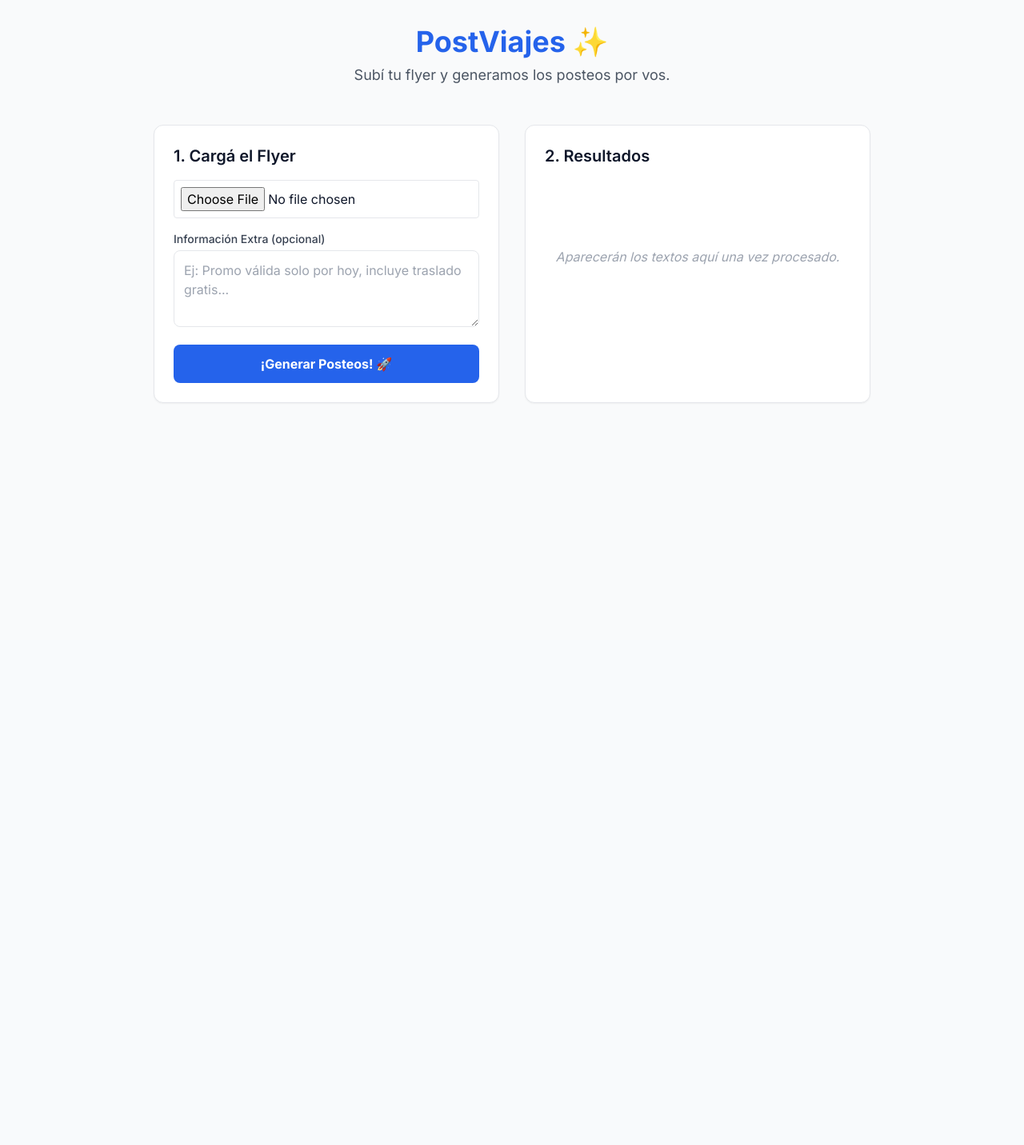
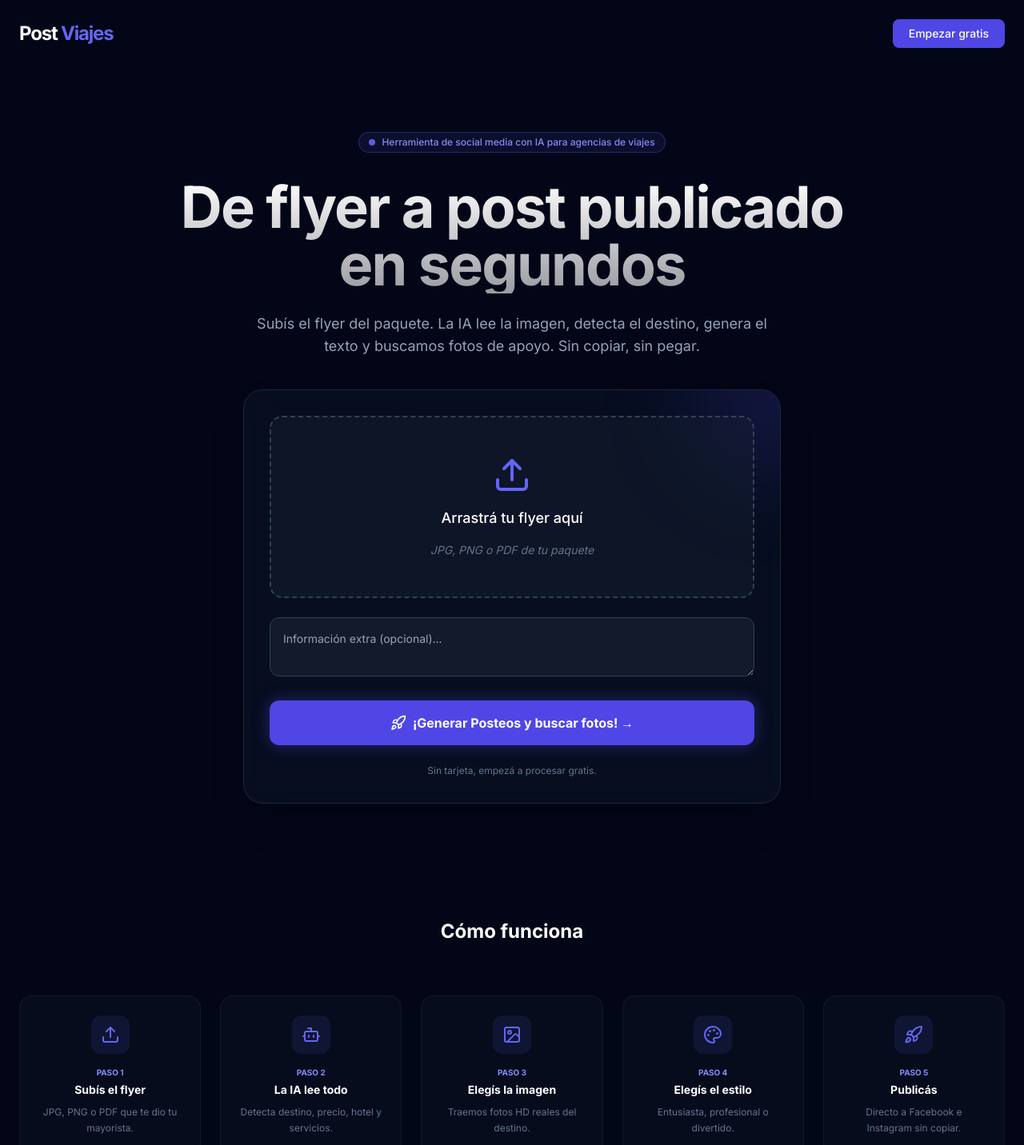
Before and after one commit to emilianocrespotw-ship-it/postviajes, a Next.js app: page / in a window 1280 px wide. Shown: the top 1432 px of the page at 80% size. Before the commit the page ends 800 px from the top, so only its background shows below. Built offline with nearby package versions, Linux system fonts and the light colour scheme.

Commit message:
Diseño premium estilo SaaS Dark Mode con iconos

```diff
--- a/app/page.tsx
+++ b/app/page.tsx
@@ -1,6 +1,7 @@
 'use client'
 
 import { useState } from 'react'
+import { Upload, Bot, Image as ImageIcon, Palette, Rocket, CheckCircle2 } from 'lucide-react'
 
 export default function Home() {
   const [loading, setLoading] = useState(false)
@@ -8,45 +9,29 @@ export default function Home() {
   const [result, setResult] = useState<any>(null)
   const [preview, setPreview] = useState<string | null>(null)
 
-  // Función para convertir imagen a Base64
   const handleFileChange = (e: React.ChangeEvent<HTMLInputElement>) => {
     const file = e.target.files?.[0]
     if (file) {
       const reader = new FileReader()
-      reader.onloadend = () => {
-        setPreview(reader.result as string)
-      }
+      reader.onloadend = () => setPreview(reader.result as string)
       reader.readAsDataURL(file)
     }
   }
 
   const processFlyer = async () => {
     if (!preview) return alert('Por favor, seleccioná una imagen')
-
     setLoading(true)
-    setResult(null)
-
     try {
-      // Extraemos solo el string base64 puro y el mimeType
       const base64Content = preview.split(',')[1]
       const mimeType = preview.split(';')[0].split(':')[1]
-
       const response = await fetch('/api/process-flyer', {
         method: 'POST',
         headers: { 'Content-Type': 'application/json' },
-        body: JSON.stringify({
-          imageBase64: base64Content,
-          mimeType,
-          extraInfo
+        body: JSON.stringify({ imageBase64: base64Content, mimeType, extraInfo })
       })
-      })
-
       const data = await response.json()
-      if (data.error) throw new Error(data.error)
-
       setResult(data)
     } catch (error) {
-      console.error(error)
       alert('Error al procesar el flyer')
     } finally {
       setLoading(false)
@@ -54,33 +39,61 @@ export default function Home() {
   }
 
   return (
-    <main className="min-h-screen bg-gray-50 p-8">
-      <div className="max-w-4xl mx-auto">
-        <header className="mb-12 text-center">
-          <h1 className="text-4xl font-bold text-blue-600 mb-2">PostViajes ✨</h1>
-          <p className="text-gray-600 text-lg">Subí tu flyer y generamos los posteos por vos.</p>
-        </header>
+    <div className="min-h-screen bg-[#020617] text-white selection:bg-indigo-500/30">
+      {/* NAVBAR */}
+      <nav className="flex justify-between items-center p-6 max-w-7xl mx-auto">
+        <div className="text-2xl font-bold tracking-tighter">
+          Post <span className="text-indigo-500">Viajes</span>
+        </div>
+        <button className="bg-indigo-600 hover:bg-indigo-700 px-5 py-2 rounded-lg font-medium transition text-sm">
+          Empezar gratis
+        </button>
+      </nav>
 
-        <div className="grid grid-cols-1 md:grid-cols-2 gap-8">
-          {/* COLUMNA IZQUIERDA: INPUTS */}
-          <section className="bg-white p-6 rounded-xl shadow-sm border">
-            <h2 className="text-xl font-semibold mb-4">1. Cargá el Flyer</h2>
+      {/* HERO SECTION */}
+      <main className="max-w-4xl mx-auto pt-20 pb-12 text-center px-4">
+        <div className="inline-flex items-center gap-2 px-3 py-1 rounded-full border border-indigo-500/30 bg-indigo-500/10 text-indigo-400 text-xs font-medium mb-8">
+          <span className="flex h-2 w-2 rounded-full bg-indigo-500 animate-pulse" />
+          Herramienta de social media con IA para agencias de viajes
+        </div>
 
+        <h1 className="text-5xl md:text-7xl font-bold tracking-tight mb-6 bg-gradient-to-b from-white to-white/60 bg-clip-text text-transparent">
+          De flyer a post publicado <br /> en segundos
+        </h1>
+
+        <p className="text-lg text-slate-400 max-w-2xl mx-auto mb-10">
+          Subís el flyer del paquete. La IA lee la imagen, detecta el destino, genera el texto y buscamos fotos de apoyo. Sin copiar, sin pegar.
+        </p>
+
+        {/* HERRAMIENTA DE CARGA */}
+        <div className="bg-slate-900/50 border border-slate-800 p-8 rounded-3xl backdrop-blur-xl shadow-2xl max-w-2xl mx-auto relative overflow-hidden group">
+          <div className="absolute -top-24 -right-24 w-48 h-48 bg-indigo-600/20 blur-3xl rounded-full group-hover:bg-indigo-600/30 transition duration-500" />
+
+          {!result ? (
+            <div className="space-y-6">
+              <div className="relative group/input">
                 <input
                   type="file"
                   accept="image/*"
                   onChange={handleFileChange}
-              className="w-full p-2 border rounded mb-4"
+                  className="absolute inset-0 opacity-0 cursor-pointer z-10"
                 />
+                <div className="border-2 border-dashed border-slate-700 group-hover/input:border-indigo-500/50 rounded-2xl p-12 transition bg-slate-800/30">
+                  {preview ? (
+                    <img src={preview} className="max-h-48 mx-auto rounded-lg shadow-xl" />
+                  ) : (
+                    <div className="flex flex-col items-center gap-4 text-slate-400">
+                      <Upload className="w-12 h-12 text-indigo-500" />
+                      <p className="font-medium text-lg text-white">Arrastrá tu flyer aquí</p>
+                      <p className="text-sm text-slate-500 italic">JPG, PNG o PDF de tu paquete</p>
+                    </div>
+                  )}
+                </div>
+              </div>
 
-            {preview && (
-              <img src={preview} alt="Preview" className="w-full h-48 object-cover rounded mb-4" />
-            )}
-
-            <label className="block text-sm font-medium text-gray-700 mb-1">Información Extra (opcional)</label>
               <textarea
-              placeholder="Ej: Promo válida solo por hoy, incluye traslado gratis..."
-              className="w-full p-3 border rounded-lg h-24 mb-4 text-black"
+                placeholder="Información extra (opcional)..."
+                className="w-full bg-slate-800/50 border border-slate-700 rounded-xl p-4 text-sm focus:outline-none focus:border-indigo-500 transition"
                 value={extraInfo}
                 onChange={(e) => setExtraInfo(e.target.value)}
               />
@@ -88,72 +101,69 @@ export default function Home() {
               <button
                 onClick={processFlyer}
                 disabled={loading}
-              className="w-full bg-blue-600 hover:bg-blue-700 text-white font-bold py-3 rounded-lg transition disabled:bg-gray-400"
+                className="w-full bg-indigo-600 hover:bg-indigo-500 shadow-[0_0_20px_rgba(79,70,229,0.4)] text-white font-bold py-4 rounded-xl transition-all active:scale-[0.98] flex items-center justify-center gap-2"
               >
-              {loading ? 'Procesando con IA... ⏳' : '¡Generar Posteos! 🚀'}
+                {loading ? <div className="animate-spin rounded-full h-5 w-5 border-b-2 border-white" /> : <Rocket className="w-5 h-5" />}
+                {loading ? 'Procesando flyer...' : '¡Generar Posteos y buscar fotos! →'}
               </button>
-          </section>
-
-          {/* COLUMNA DERECHA: RESULTADOS */}
-          <section className="bg-white p-6 rounded-xl shadow-sm border min-h-[300px]">
-            <h2 className="text-xl font-semibold mb-4">2. Resultados</h2>
-
-            {!result && !loading && (
-              <div className="flex items-center justify-center h-48 text-gray-400 italic">
-                Aparecerán los textos aquí una vez procesado.
+              <p className="text-slate-500 text-xs">Sin tarjeta, empezá a procesar gratis.</p>
             </div>
-            )}
-
-            {loading && (
-              <div className="space-y-4 animate-pulse">
-                <div className="h-4 bg-gray-200 rounded w-3/4"></div>
-                <div className="h-24 bg-gray-200 rounded"></div>
-                <div className="h-24 bg-gray-200 rounded"></div>
-              </div>
-            )}
-
-            {result && (
-              <div className="space-y-6 animate-in fade-in duration-500">
-                <div>
-                  <h3 className="font-bold text-blue-500 uppercase text-sm">Destino Detectado:</h3>
-                  <p className="text-lg font-medium text-black">{result.destination} - {result.country}</p>
+          ) : (
+            /* RESULTADOS STYLED */
+            <div className="text-left space-y-6 animate-in fade-in zoom-in duration-500">
+                <div className="flex justify-between items-center border-b border-slate-800 pb-4">
+                    <h3 className="text-xl font-bold">{result.destination} <span className="text-slate-500 font-normal">| {result.country}</span></h3>
+                    <button onClick={() => setResult(null)} className="text-xs text-slate-400 hover:text-white underline">Subir otro</button>
                 </div>
 
-                <div className="p-3 bg-blue-50 rounded border border-blue-100">
-                  <h4 className="font-bold text-xs mb-1 text-blue-600 uppercase">Facebook Post:</h4>
-                  <p className="text-sm text-gray-700 whitespace-pre-wrap leading-relaxed">{result.textFacebook}</p>
+                <div className="grid grid-cols-1 md:grid-cols-2 gap-4">
+                    <div className="bg-slate-800/30 p-4 rounded-xl border border-slate-700">
+                        <p className="text-[10px] text-indigo-400 font-bold uppercase mb-2">Instagram Post</p>
+                        <p className="text-sm text-slate-300 leading-relaxed italic line-clamp-6">"{result.textInstagram}"</p>
+                    </div>
+                    <div className="bg-slate-800/30 p-4 rounded-xl border border-slate-700">
+                        <p className="text-[10px] text-blue-400 font-bold uppercase mb-2">Facebook Post</p>
+                        <p className="text-sm text-slate-300 leading-relaxed line-clamp-6">"{result.textFacebook}"</p>
+                    </div>
                 </div>
 
-                <div className="p-3 bg-pink-50 rounded border border-pink-100">
-                  <h4 className="font-bold text-xs mb-1 text-pink-600 uppercase">Instagram Caption:</h4>
-                  <p className="text-sm text-gray-700 whitespace-pre-wrap leading-relaxed">{result.textInstagram}</p>
+                <div className="space-y-3">
+                    <p className="text-[10px] text-indigo-400 font-bold uppercase">Fotos sugeridas (Pexels)</p>
+                    <div className="grid grid-cols-5 gap-2">
+                        {result.images?.map((url: string, i: number) => (
+                            <img key={i} src={url} className="h-16 w-full object-cover rounded-lg border border-slate-700" />
+                        ))}
+                    </div>
                 </div>
             </div>
           )}
+        </div>
+      </main>
+
+      {/* CÓMO FUNCIONA */}
+      <section className="max-w-7xl mx-auto px-6 py-24">
+        <h2 className="text-2xl font-bold text-center mb-16">Cómo funciona</h2>
+        <div className="grid grid-cols-1 md:grid-cols-5 gap-6">
+          <FeatureCard step="PASO 1" title="Subís el flyer" desc="JPG, PNG o PDF que te dio tu mayorista." Icon={Upload} />
+          <FeatureCard step="PASO 2" title="La IA lee todo" desc="Detecta destino, precio, hotel y servicios." Icon={Bot} />
+          <FeatureCard step="PASO 3" title="Elegís la imagen" desc="Traemos fotos HD reales del destino." Icon={ImageIcon} />
+          <FeatureCard step="PASO 4" title="Elegís el estilo" desc="Entusiasta, profesional o divertido." Icon={Palette} />
+          <FeatureCard step="PASO 5" title="Publicás" desc="Directo a Facebook e Instagram sin copiar." Icon={Rocket} />
+        </div>
       </section>
     </div>
-
-        {/* SECCIÓN IMÁGENES PEXELS */}
-        {result?.images && (
-          <section className="mt-12">
-            <h2 className="text-2xl font-bold mb-6">📸 Fotos sugeridas de Pexels</h2>
-            <div className="grid grid-cols-2 md:grid-cols-5 gap-4">
-              {result.images.map((img: any, idx: number) => (
-                <div key={idx} className="group relative overflow-hidden rounded-lg">
-                  <img
-                    src={img.url}
-                    alt={img.alt}
-                    className="h-40 w-full object-cover transform transition group-hover:scale-110"
-                  />
-                  <div className="absolute inset-0 bg-black/40 opacity-0 group-hover:opacity-100 transition flex items-center justify-center">
-                    <a href={img.url} target="_blank" className="text-white text-xs underline">Ver original</a>
-                  </div>
-                </div>
-              ))}
-            </div>
-          </section>
-        )}
-      </div>
-    </main>
   )
 }
+
+function FeatureCard({ step, title, desc, Icon }: any) {
+  return (
+    <div className="bg-slate-900/40 border border-slate-800/50 p-6 rounded-2xl text-center group hover:border-indigo-500/30 transition">
+      <div className="w-12 h-12 bg-indigo-500/10 rounded-xl flex items-center justify-center mx-auto mb-4 group-hover:scale-110 transition duration-300">
+        <Icon className="w-6 h-6 text-indigo-500" />
+      </div>
+      <p className="text-indigo-400 text-[10px] font-bold mb-1">{step}</p>
+      <h4 className="font-bold mb-2 text-sm">{title}</h4>
+      <p className="text-xs text-slate-500 leading-relaxed">{desc}</p>
+    </div>
+  )
+}
--- a/package.json
+++ b/package.json
@@ -11,6 +11,7 @@
   "dependencies": {
     "@anthropic-ai/sdk": "^0.24.0",
     "@supabase/supabase-js": "^2.43.0",
+    "lucide-react": "^1.7.0",
     "next": "14.2.3",
     "next-auth": "^4.24.7",
     "react": "^18",
```
Also changed, not shown: 1 other file (tests, documents, lock files or other folders). Lines whose indentation alone changed are shown as unchanged.
